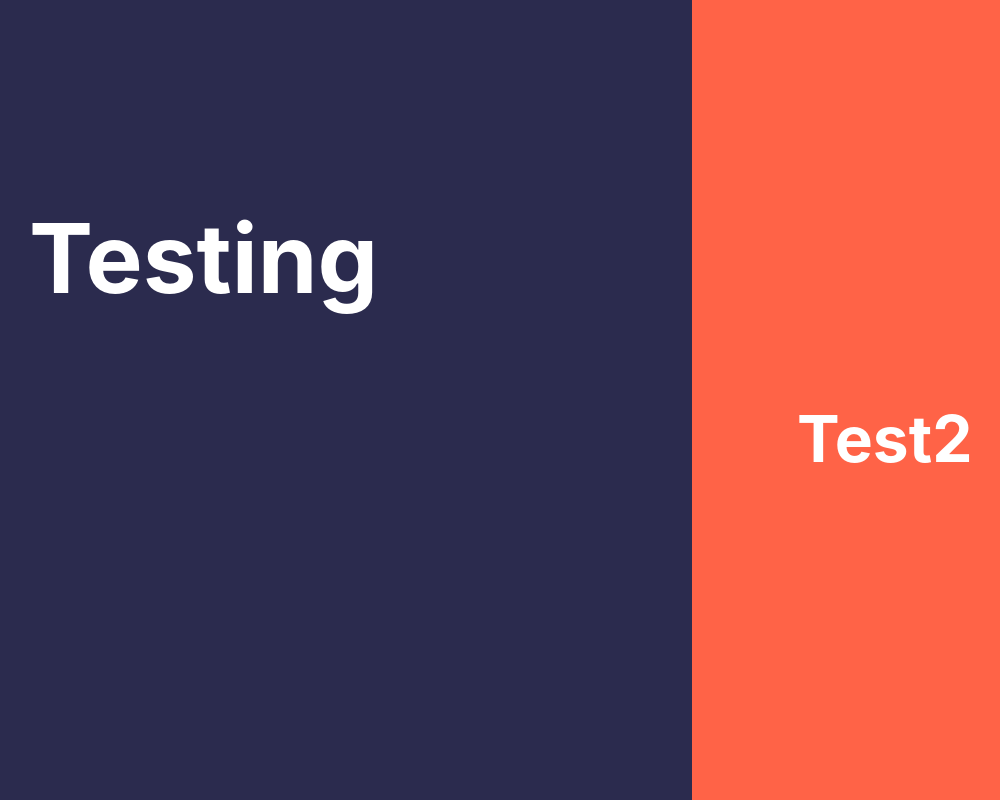
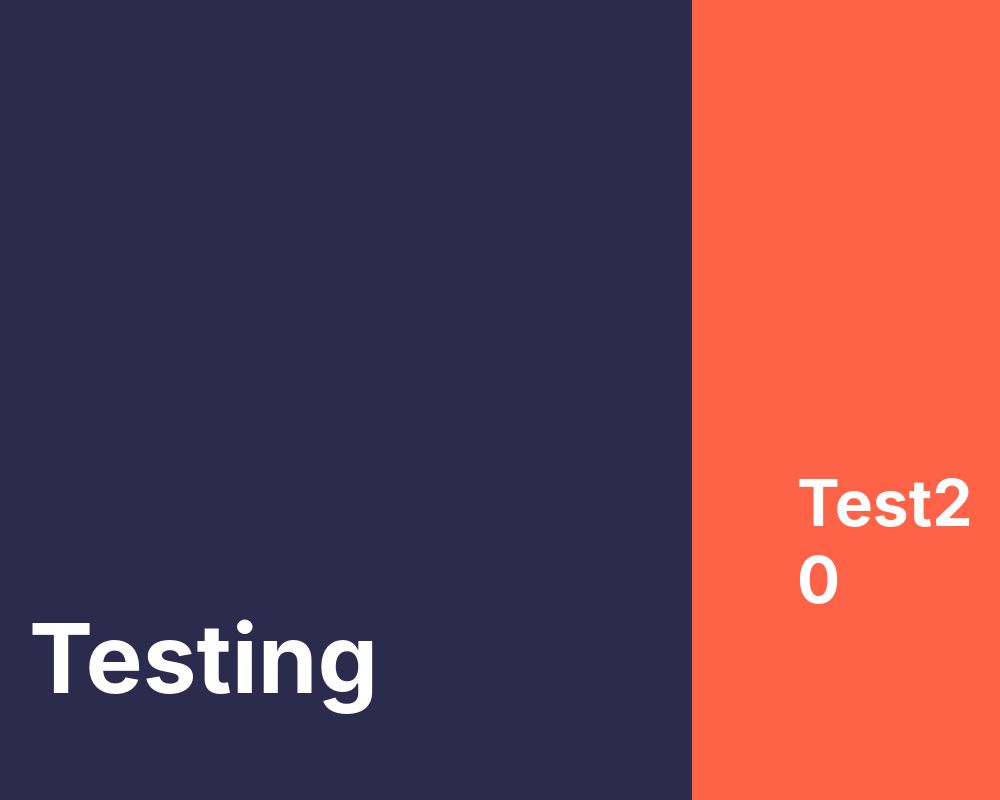
Before and after one commit to ChrisCodeCole/photography-portfolio, a React (Create React App) app: page /about in a window 1280 px wide. Shown: the top 800 px of the page, without its empty margins (76-1076 px from the left). Built offline with nearby package versions, Linux system fonts and the light colour scheme; what react-pose would draw is missing.

Commit message:
About Page Updates

```diff
--- a/src/components/AboutPage.js
+++ b/src/components/AboutPage.js
@@ -1,19 +1,65 @@
 import React from "react";
 import "../styles/AboutPage.css";
 
+function parallax() {
+    let s = document.getElementById("floater"); //get ID
+    let yPos = 0 - window.pageYOffset / 5; // Y Position =   Nothing -   PageYOffeset
+    s.style.top = 50 + yPos + "%"; //style.top = 50 + (0 - window.pageYoffset / 5) + %
+}
+
+console.log(window.pageYoffset);
+
+window.addEventListener("scroll", function() {
+    parallax();
+});
+
+let dynamicNumber;
+
+// let f = function() {
+//     let eventHandler = function(event) {
+//         let divElement=document.getElementsByTagName('div')[4];
+//         divElement.textContent = 'X=' + window.pageXoffset + 'Y=' + window.pageYoffset;
+//     };
+
+//     window.addEventListener("scroll", eventHandler, false);
+
+// document.addEventListener("DOMContentLoaded", f, false);
+
 export default class AboutPage extends React.Component {
+    constructor(props) {
+        super(props);
+        this.state = {
+            scrollY: 0
+        };
+    }
+
+    componentDidMount() {
+        window.addEventListener("scroll", this.handleScroll);
+    }
+
+    handleScroll = () => {
+        this.setState({ scrollY: window.scrollY });
+    };
+
     render() {
         return (
             <div className="AboutPage-mainContainer">
                 <div className="Middle-Container">
                     <div className="Left-Side">
-                        <p className="left">Testing</p>
+                        <p className="left-text">Testing</p>
                     </div>
                     <div className="Right-Side">
-                        <p className="right">Test2</p>
+                        <p className="right-text" id="floater">
+                            Test2
+                            {/* {dynamicNumber} */}
+                            <div>{this.state.scrollY} </div>
+                        </p>
                     </div>
                 </div>
             </div>
         );
     }
+    componentDidUnmount() {
+        window.removeEventListener("scroll", this.handleScroll);
+    }
 }
--- a/src/components/Header.js
+++ b/src/components/Header.js
@@ -1,5 +1,4 @@
 import React from "react";
-import AboutPage from "./AboutPage";
 import { FaBars } from "react-icons/fa";
 import { BrowserRouter as Router, Switch, Route, Link } from "react-router-dom";
 import "../styles/Header.css";
--- a/src/styles/AboutPage.css
+++ b/src/styles/AboutPage.css
@@ -24,18 +24,21 @@
     background-color: tomato;
 }
 
-.left {
-    margin-top: 200px;
+.left-text {
+    margin-top: 600px;
     padding-left: 100px;
     color: white;
     font-weight: bold;
     font-size: 6rem;
 }
 
-.right {
-    margin-top: 400px;
+.right-text {
+    /* margin-top: 400px; */
     padding-left: 100px;
     color: white;
     font-weight: bold;
     font-size: 4rem;
+
+    position: absolute;
+    top: 70%;
 }
```
